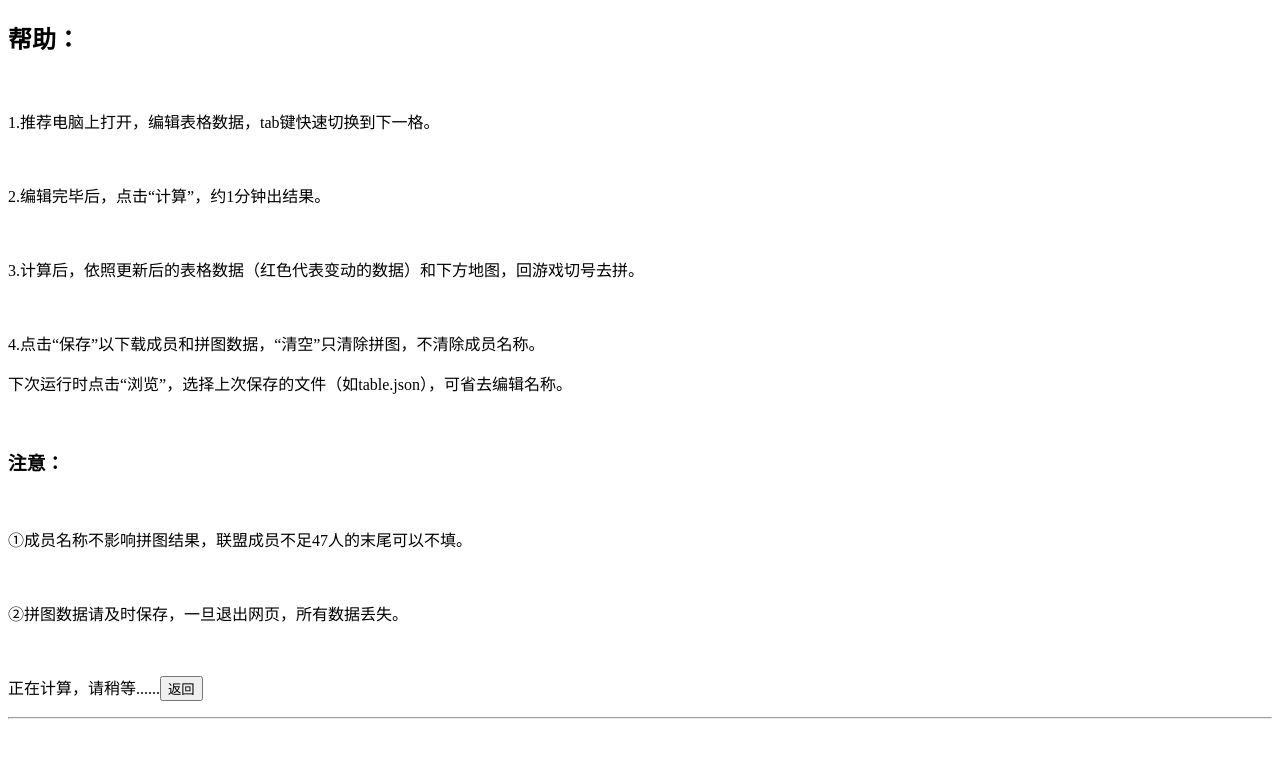
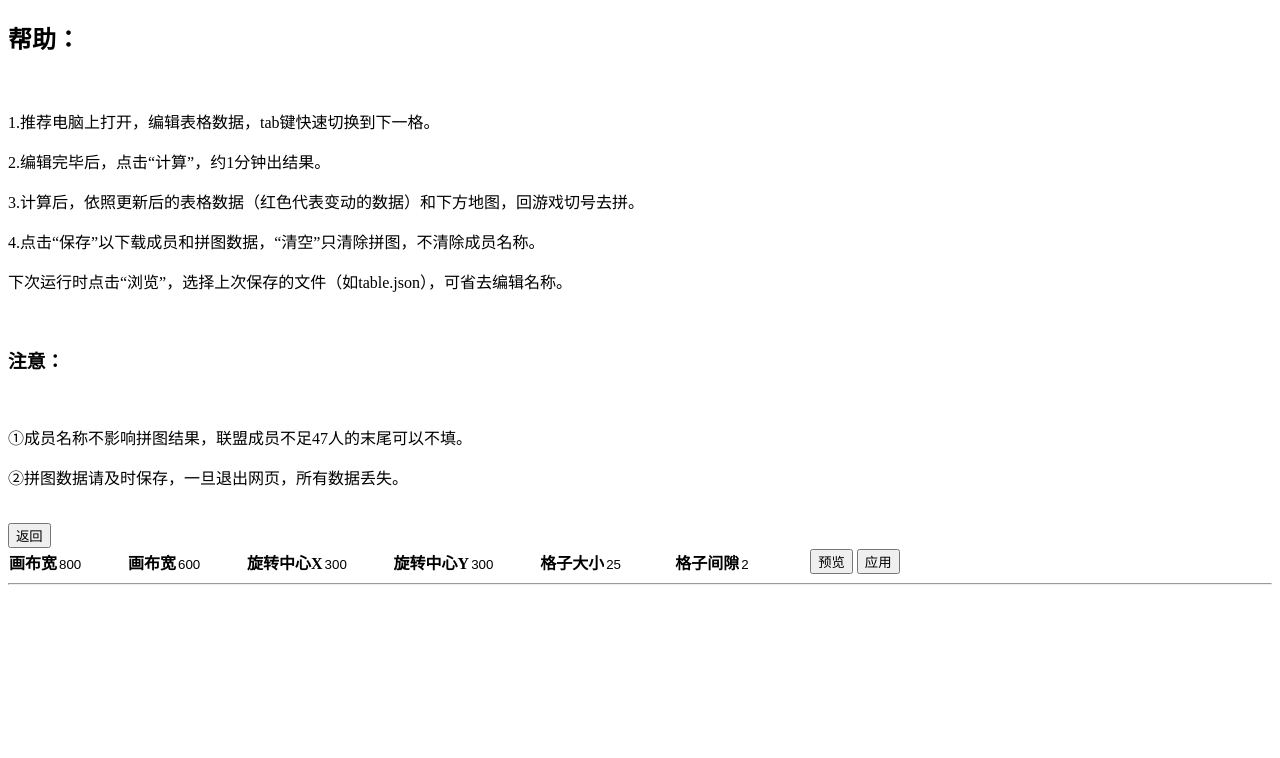
Before and after one commit to G1oryX/zqpt.github.io, a plain HTML site: page index.html in a window 1280 px wide. Both pictures are taken after a click on the button "帮助". Drawn offline with Linux system fonts and the light colour scheme.

Commit message:
Update content

```diff
--- a/data.js
+++ b/data.js
@@ -71,7 +71,7 @@ function Datas() {
                     text=cells[j].getElementsByTagName("input");
                     value=text[0].value.substring(0,1);
                     k=TABLE_HEADER_ORDER[j-2]-1;
-                    datas[i+45][j-2] = /^[0-9]$/.test(value) ? parseInt(value) : 0;
+                    datas[i+45][k] = /^[0-9]$/.test(value) ? parseInt(value) : 0;
                 }
             }
             return datas;
--- a/draw.js
+++ b/draw.js
@@ -2,9 +2,10 @@ var DRAW=Draw();
 function Draw() {
     //CANVAS显示画面异常时用户可自行调整数值。
     //CANVAS长度和高度，旋转中心X坐标和Y坐标，格子大小和间隙。
-    var CANVAS=[800,600,300,200,25,2];
+    var CANVAS=[800,600,300,300,25,2];
     var DRAW_COLORS=["rgb(0,0,0)","rgb(255, 0, 0)","rgb(255,255,0)","rgb(0,255,0)","rgb(127,127,127)",
         "rgb(255,255,0)","rgb(128,128,0)","rgb(255,0,0)","rgb(255,255,255)"];//图块颜色
+    var dpr = window.devicePixelRatio || 1;
     return {
         init:function() {
             var CELL_NAME=["空白","亭子","月桂树","耕牛","房屋","稻田","草地","枫树","墙壁"];//格子名称
@@ -37,35 +38,34 @@ function Draw() {
             if (result!=null) {
                 canvas.insertAdjacentElement("beforebegin",result);
             }
-            var spans=document.getElementsByTagName("span");
+            var spans=document.getElementById("map").getElementsByTagName("span");
             for (i=0;i<spans.length;i++) {
                 spans[i].style.backgroundColor=DRAW_COLORS[i];
                 if (i==1 || i==2) {spans[i].style.border="2px solid black";}
             }
             spans[0].style.color="white";
             var canvas = document.getElementById("mycanvas");
-            var dpr = window.devicePixelRatio || 1;
             try {
-                canvas.width = CANVAS[0] * dpr;
-                canvas.height = CANVAS[1] * dpr;
-                canvas.style.width = CANVAS[0] + 'px';
-                canvas.style.height = CANVAS[1] + 'px';
-                var ctx = canvas.getContext('2d');//不支持canvas此句将报错
-                ctx.scale(dpr, dpr);
-                ctx.translate(CANVAS[2], CANVAS[3]);
-                ctx.rotate(Math.PI / 4);
-                ctx.translate(-CANVAS[2], -CANVAS[3]);
+                this.initCanvas(canvas);
             } catch (error) {
                 CANVAS=null;
                 var text='',tr;
-                for (i = 0; i < 13; i++) {
+                for (i = 0; i < 19; i++) {
                     tr='<tr>';
-                    for (j = 0; j < 19; j++) {
+                    for (j = 0; j < 13; j++) {
                         tr+='<td></td>';
                     }
                     text=text+tr+'</tr>';
                 }
-                document.body.insertAdjacentElement("beforeend",insertTableHTML(canvas,text));
+                document.getElementsByTagName("hr")[0].insertAdjacentElement("beforebegin",insertTableHTML(canvas,text));
+            }
+            if (CANVAS==null) {
+                table=document.getElementById("canvasset");
+                try {
+                    table.remove();
+                } catch (error) {
+                    table.removeNode(true);
+                }
             }
         },
         draw:function (map) {
@@ -105,11 +105,44 @@ function Draw() {
                     y=i>10 ? (i-10)*2: 0;
                     for (j=0;j<l;j++) {
                         z=map[i][j+k];
-                        tds[y][x].innerText=CELL_NAME[z];
-                        tds[y][x].style.backgroundColor=DRAW_COLORS[z];
+                        tds[x][y].innerText=CELL_NAME[z];
+                        tds[x][y].style.backgroundColor=DRAW_COLORS[z];
                         x--;y++;
                     }
                 }
+            }
+        },
+        initCanvas:function(canvas) {
+            canvas.width = CANVAS[0] * dpr;
+            canvas.height = CANVAS[1] * dpr;
+            canvas.style.width = CANVAS[0] + 'px';
+            canvas.style.height = CANVAS[1] + 'px';
+            var ctx = canvas.getContext('2d');//不支持canvas此句将报错
+            ctx.scale(dpr, dpr);
+            ctx.translate(CANVAS[2], CANVAS[3]);
+            ctx.rotate(-Math.PI / 4);
+            ctx.translate(-CANVAS[2], -CANVAS[3]);
+        },
+        canvasSet:function(status) {
+            if (CANVAS!=null) {
+                var table=document.getElementById("canvasset");
+                if (status==4) {
+                    document.getElementById("mycanvas").style.display='block';
+                    table.style.display='block';
+                    var i,input=table.getElementsByTagName("input");
+                    for (i=0;i<input.length;i++) {
+                        input[i].value=String(CANVAS[i]);
+                    }
+                } else {
+                    table.style.display='none';
+                }
+            }
+        },
+        isPreview:function() {return CANVAS!=null;},
+        applySet:function(newCanvas) {
+            if (CANVAS!=null) {
+                CANVAS=newCanvas;
+                this.initCanvas(document.getElementById("mycanvas"));
             }
         }
     }
--- a/index.html
+++ b/index.html
@@ -10,22 +10,18 @@
         <h2>帮助：</h2>
         <br>
         <p>1.推荐电脑上打开，编辑表格数据，tab键快速切换到下一格。</p>
-        <br>
         <p>2.编辑完毕后，点击“计算”，约1分钟出结果。</p>
-        <br>
         <p>3.计算后，依照更新后的表格数据（红色代表变动的数据）和下方地图，回游戏切号去拼。</p>
-        <br>
         <p>4.点击“保存”以下载成员和拼图数据，“清空”只清除拼图，不清除成员名称。</p>
         <p>下次运行时点击“浏览”，选择上次保存的文件（如table.json），可省去编辑名称。</p>
         <br>
         <h3>注意：</h3>
         <br>
         <p>①成员名称不影响拼图结果，联盟成员不足47人的末尾可以不填。</p>
-        <br>
         <p>②拼图数据请及时保存，一旦退出网页，所有数据丢失。</p>
         <br>
     </div>
-    <p id="tip">正在计算，请稍等......<button onclick="onReturn();">返回</button></p>
+    <div id="tip"><b>正在加载页面，请稍等......</b><button onclick="onReturn();">返回</button></div>
     <table id="zqpt">
         <tr>
             <th colspan="6">
@@ -46,6 +42,20 @@
             <th><button onclick="onNextMap();">下一张</button></th>
         </tr>
     </table>
+    <table id="canvasset">
+        <tr>
+            <th>画布宽<input type="text" maxlength="4" size="6"></th>
+            <th>画布宽<input type="text" maxlength="4" size="6"></th>
+            <th>旋转中心X<input type="text" maxlength="4" size="6"></th>
+            <th>旋转中心Y<input type="text" maxlength="4" size="6"></th>
+            <th>格子大小<input type="text" maxlength="4" size="6"></th>
+            <th>格子间隙<input type="text" maxlength="4" size="6"></th>
+            <th>
+                <button onclick="onPreview()">预览</button>
+                <button onclick="onApply()">应用</button>
+            </th>
+        </tr>
+    </table>
     <hr>
     <canvas id="mycanvas"></canvas>
     <script src="./page.js"></script>
--- a/page.js
+++ b/page.js
@@ -25,12 +25,14 @@ function Program() {
             document.getElementById("map").style.display=newValue==3 ? 'block' : 'none';
             document.getElementById("mycanvas").style.display=newValue==3 ? 'block' : 'none';
             var inputs=document.getElementById("zqpt").getElementsByTagName("input");
+            (document.getElementsByTagName("b"))[0].innerText=newValue==2 ? "正在计算，请稍等..." : "";
+            DRAW.canvasSet(newValue);
             for (var i = 0; i < inputs.length; i++) {inputs[i].readOnly=newValue>1;}
             if (newValue==3) {
                 if (Calc!=null) {
                     document.getElementById("info").innerText='总数：'+Calc.getTotal()+'，总分：'+Calc.getScore()+'，第'+String(index+1)+'张图。';
                     DRAW.draw(Calc.getMap(index));
-                    window.scrollTo(0, document.body.scrollHeight);
+                    window.scrollTo(0,document.body.scrollHeight);
                 }
             } else {
                 window.scrollTo(0,0);
@@ -51,7 +53,7 @@ window.onload=function() {
     var fileInput=document.getElementById("fileInput");
     try {
         fileInput.addEventListener('change', function() {onLoadDatas(fileInput);});
-    } catch (error) {//老浏览器
+    } catch (error) {
         fileInput.onchange=function() {onLoadDatas(fileInput);}
     }
 
@@ -68,8 +70,7 @@ function handleChanged(dom) {//监测表格数据变化
 }
 
 function onHelp() {
-    var state=PROGRAM.getStatus();
-    if (state==1||state==3) {
+    if (PROGRAM.getStatus()==1) {
         PROGRAM.setStatus(4);
     }
 }
@@ -197,3 +198,37 @@ function onCalcScore() {//计算得分
         return;
     }
 }
+
+function onPreview() {//预览
+    if (PROGRAM.getStatus()==4 && DRAW.isPreview()) {
+        DRAW.draw(initMap());
+    }
+}
+
+function onApply() {//应用
+    var MIN=[600,450,0,0,1,0];
+    var MAX=[1600,1200,800,600,50,5];
+    var newCanvas=[0,0,0,0,0,0];
+    if (PROGRAM.getStatus()==4 && DRAW.isPreview()) {
+        var table=document.getElementById("canvasset");
+        var value,number,input=table.getElementsByTagName("input");
+        var i,isOk=true;
+        for (i=0;i<input.length;i++) {
+            value=input[i].value;
+            if (/^\d+$/.test(value)) {
+                number=parseInt(value);
+                if (number<MIN[i] || number>MAX[i]) {
+                    alert("第"+String(i+1)+"个参数取值范围："+String(MIN[i])+"~"+String(MAX[i]));
+                    isOk=false;
+                } else {
+                    newCanvas[i]=number;
+                }
+            }
+        }
+        if (isOk) {
+            DRAW.applySet(newCanvas);
+            alert("设置成功！");
+            onPreview();
+        }
+    }
+}
```
